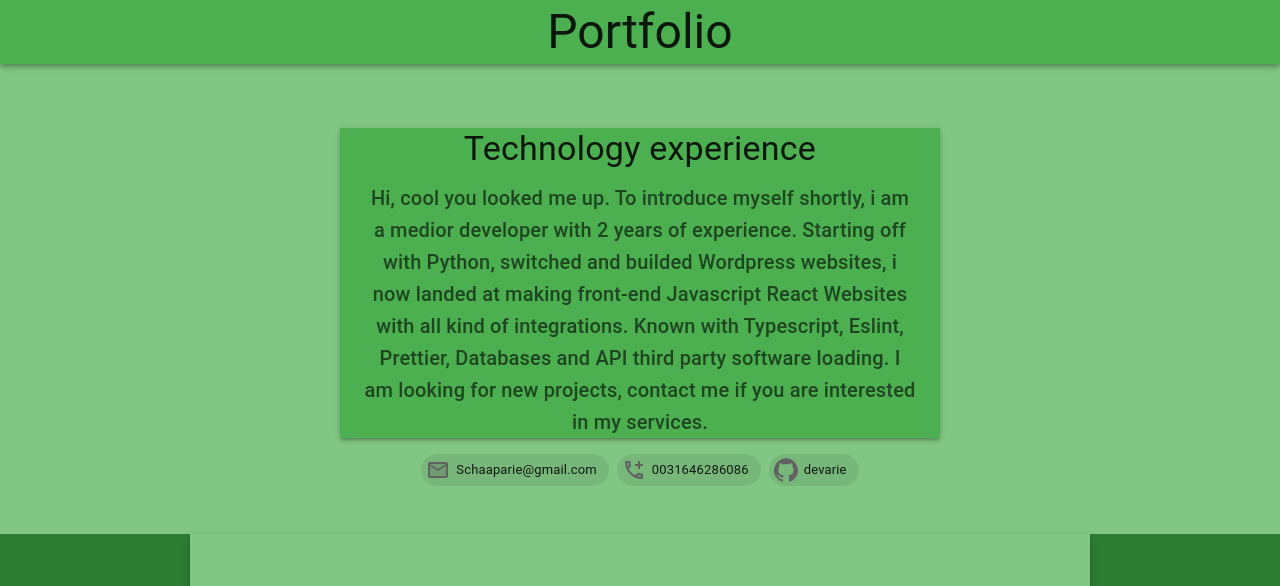
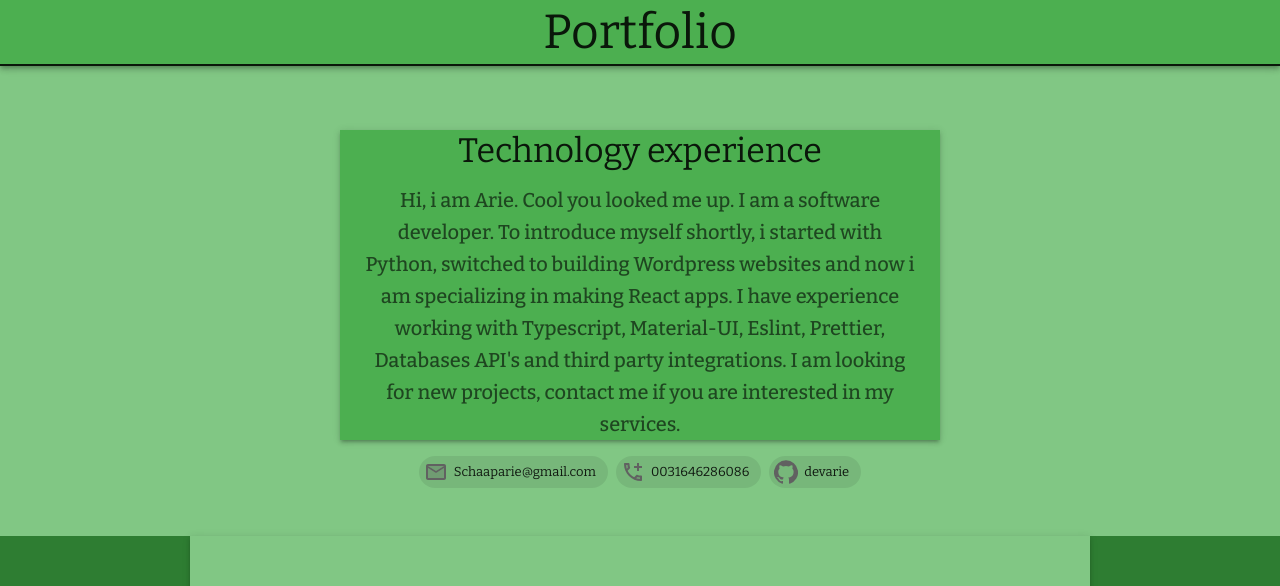
Before and after one commit to devarie/portfolio, a React (Create React App) app: page / in a window 1280 px wide. Shown: the top 586 px of the page. Built offline with nearby package versions, Linux system fonts and the light colour scheme.

Commit message:
added 2 fontfamilys and some borders

```diff
--- a/package.json
+++ b/package.json
@@ -17,6 +17,8 @@
     "react-dom": "^17.0.2",
     "react-scripts": "4.0.3",
     "styled-components": "^5.3.3",
+    "typeface-bitter": "^1.1.13",
+    "typeface-work-sans": "^1.1.13",
     "web-vitals": "^1.1.2"
   },
   "scripts": {
--- a/src/Main.js
+++ b/src/Main.js
@@ -24,11 +24,12 @@ import Mestudio from './images/Mestudio.jpeg'
 import streetart1 from './images/Streetart1.jpeg'
 import purple from "@material-ui/core/colors/purple";
 import green from "@material-ui/core/colors/green";
-import Icon from '@mui/material/Icon';
 import AddIcCallTwoToneIcon from '@mui/icons-material/AddIcCallTwoTone';
 import EmailTwoToneIcon from '@mui/icons-material/EmailTwoTone';
 import Chip from '@mui/material/Chip';
 import GitHubIcon from '@material-ui/icons/GitHub';
+import bitter from 'typeface-bitter';
+import sans from 'typeface-work-sans'
 
 function Copyright() {
   return (
@@ -108,20 +109,17 @@ const theme = createTheme({
       dark: purple[700]
     }
   },
-  typography: {
-    useNextVariants: true
+  typography:{ fontFamily: '"bitter", "sans", cursive',
   },
+    // useNextVariants: true
   overrides: {
     MuiCssBaseline: {
       "@global": {
-        body: {
-          backgroundImage:
-            "url(https://designshack.net/wp-content/uploads/gradient-background.jpg)"
+        '@font-face': [sans],
         }
       }
     }
-  }
-});
+  });
 
 
 export default function Main() {
@@ -129,10 +127,10 @@ export default function Main() {
   return (
     <ThemeProvider theme={theme}>
       <CssBaseline />
-      <AppBar position="relative" color="primary">
+      <AppBar position="relative" color="primary" sx={{ borderBottom: 2 }}>
         <Toolbar className={classes.toolbar}>
           {/* <CameraIcon sx={{ mr: 2 }} /> */}
-          <Typography display="flex" justifycontent="center"variant="h3" color="text.primary" align="center" >
+          <Typography display="flex" justifycontent="center"variant="h3" color="text.primary" align="center" fontFamily="bitter" >
          Portfolio </Typography>
         </Toolbar>
       </AppBar>
@@ -145,7 +143,7 @@ export default function Main() {
             pb: 6,
           }}
         >
-          <Container sx={{ bgcolor: 'primary.main', boxShadow: 3 }} maxWidth="sm">
+          <Container sx={{ bgcolor: 'primary.main', boxShadow: 3, border: 0 }} maxWidth="sm">
             <Typography
               component="h1"
               variant="h4"
@@ -156,8 +154,8 @@ export default function Main() {
               Technology experience
             </Typography>
             <Typography variant="h6" align="center" color="text.secondary" paragraph>
-            Hi, cool you looked me up. To introduce myself shortly, i am a medior developer with 2 years of experience. Starting off with Python, switched and builded Wordpress websites, i now landed at making front-end Javascript React Websites with all kind of integrations.
-            Known with Typescript, Eslint, Prettier, Databases and API third party software loading. I am looking for new projects, contact me if you are interested in my services.
+            Hi, i am Arie. Cool you looked me up. I am a software developer. To introduce myself shortly, i started with Python, switched to building Wordpress websites and now i am specializing in making React apps.
+            I have experience working with Typescript, Material-UI, Eslint, Prettier, Databases API's and third party integrations. I am looking for new projects, contact me if you are interested in my services.
             </Typography>
               {/* <Button variant="contained">Main call to action</Button>
               <Button variant="outlined">Secondary action</Button> */}
@@ -177,7 +175,7 @@ export default function Main() {
             {cards.map((card) => (
               <Grid item key={card} xs={12} sm={6} md={4}>
                 <Card
-                  sx={{ bgcolor: 'primary.main', height: '100%', display: 'flex', flexDirection: 'column' }}
+                  sx={{ bgcolor: 'primary.main', height: '100%', display: 'flex', flexDirection: 'column', border: 1 }}
                 >
                   <CardMedia
                     component={cards.id}
```
Also changed, not shown: 1 other file (tests, documents, lock files or other folders).
